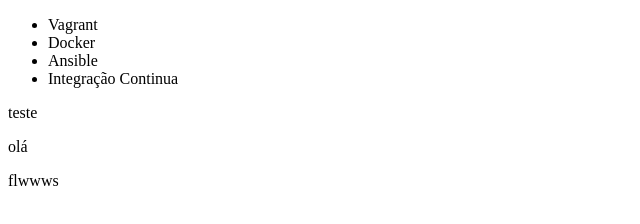
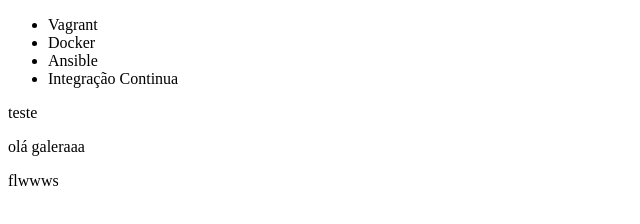
Before and after one commit to andremoraess1/Tarefa-1---Byron, a plain HTML site: page index.html in a window 1280 px wide. Shown: the full height of the page, 0-640 px from the left. Drawn offline with Linux system fonts and the light colour scheme.

Commit message:
galeraaa adicionado depois de de olá

```diff
--- a/index.html
+++ b/index.html
@@ -16,7 +16,7 @@
 </body>
 <p> teste
 <p>
-<p> olá </p>
+<p> olá galeraaa </p>
 <p> flwwws </p>
 
 </html>
```
